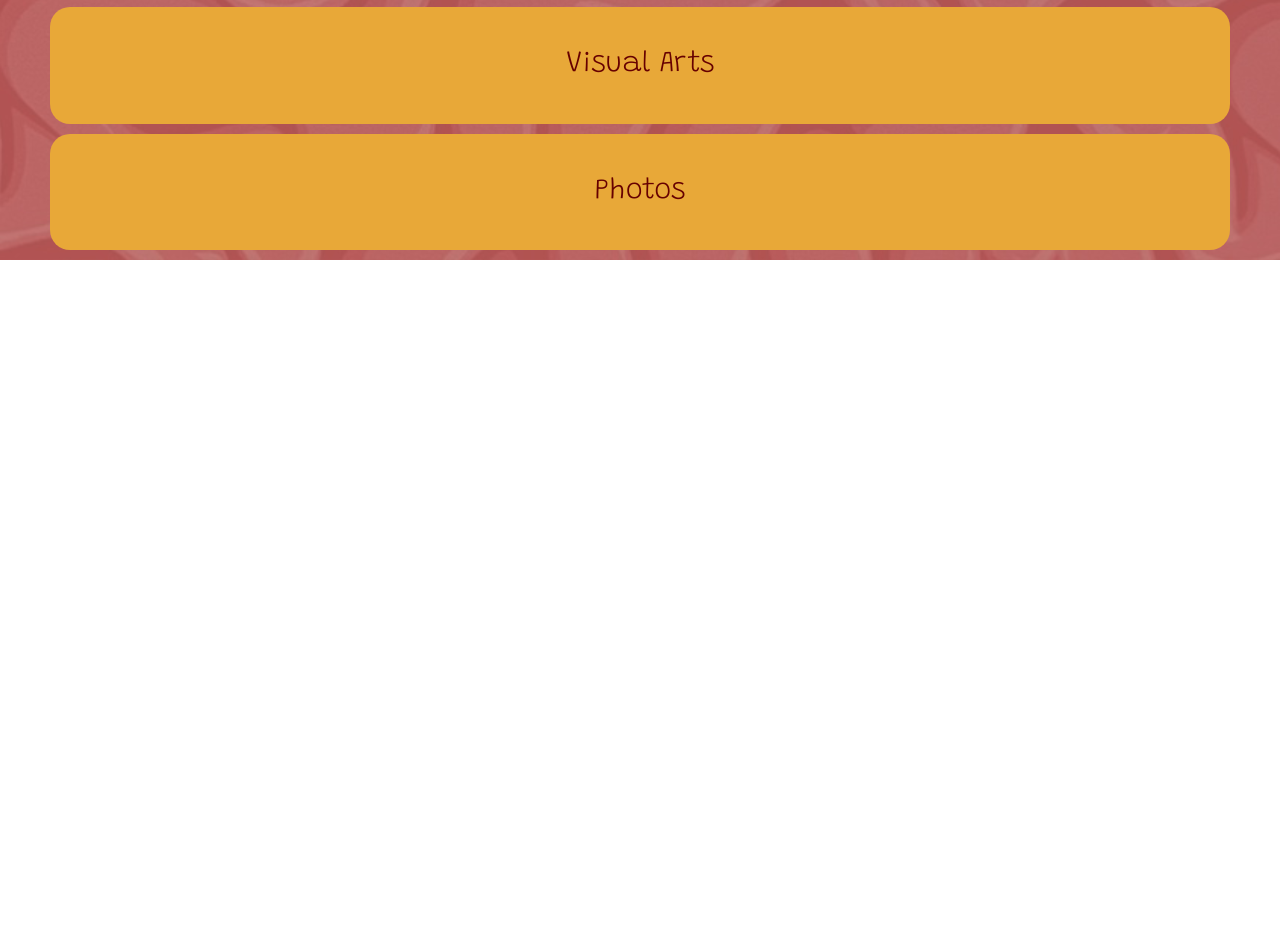
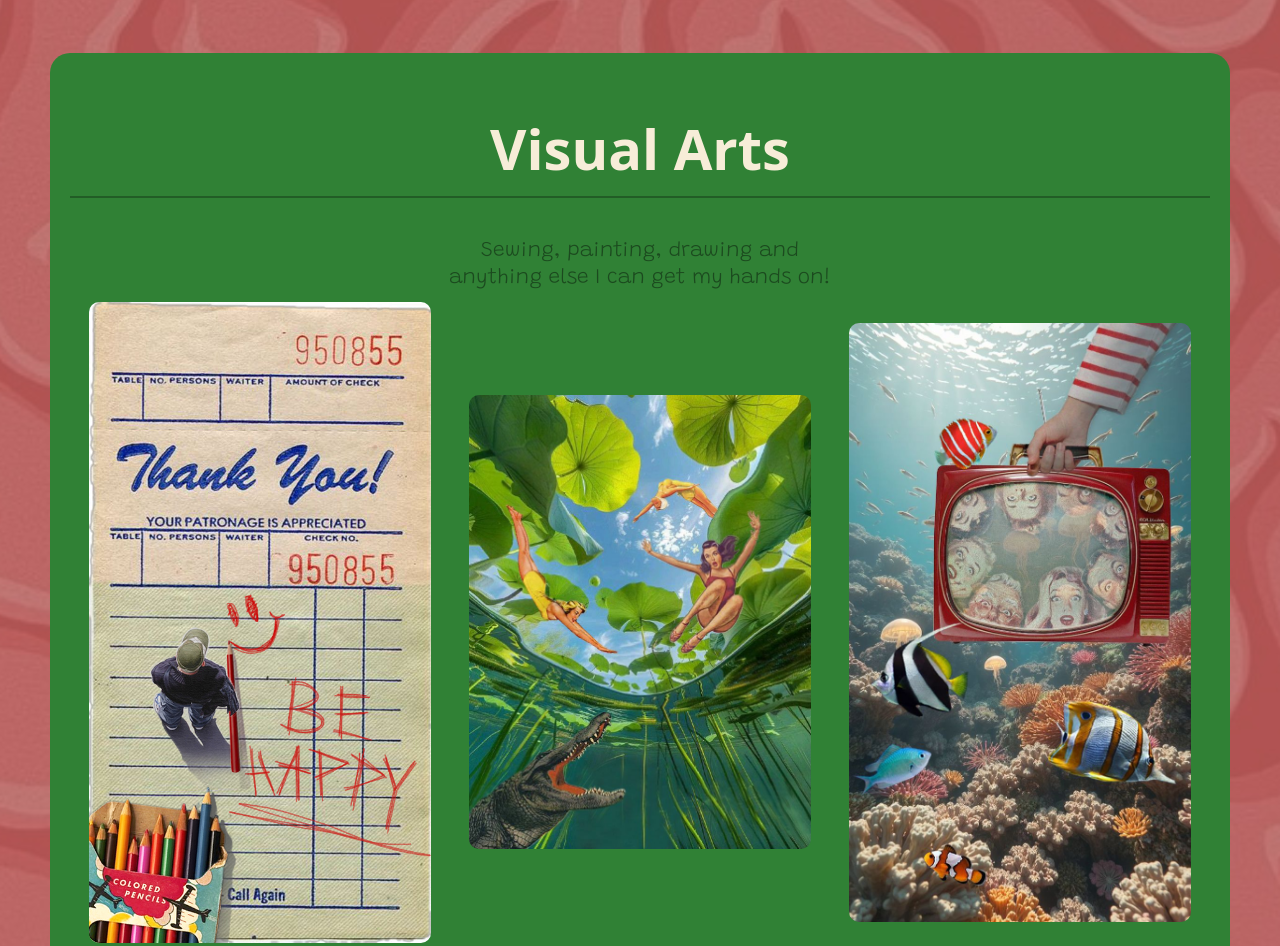
Before and after one commit to ferahfenton/228finalproject, a plain HTML site: page hobbies.html in a window 1280 px wide. Shown: the part 2160-3106 px from the top of the page. Before the commit the page ends 2420 px from the top, so only its background shows below. Drawn offline with Linux system fonts and the light colour scheme; a web font is replaced by a local one.

Commit message:
fixing up visual arts sectio

```diff
--- a/hobbies.html
+++ b/hobbies.html
@@ -4,8 +4,8 @@
   <meta charset="UTF-8">
   <meta name="viewport" content="width=device-width, initial-scale=1.0">
   <link rel="preconnect" href="https://fonts.googleapis.com">
-<link rel="preconnect" href="https://fonts.gstatic.com" crossorigin>
-<link href="https://fonts.googleapis.com/css2?family=Barriecito&family=Bonbon&family=Grandstander:ital,wght@0,100..900;1,100..900&family=Risque&display=swap" rel="stylesheet">
+  <link rel="preconnect" href="https://fonts.gstatic.com" crossorigin>
+  <link href="https://fonts.googleapis.com/css2?family=Barriecito&family=Bonbon&family=Grandstander:ital,wght@0,100..900;1,100..900&family=Kablammo&family=Risque&display=swap" rel="stylesheet">
 
   <title>Ferah's Brain</title>
     <style>
@@ -97,8 +97,8 @@
     }
 
    .button-visual:hover {
-      background-color: #7B5EA7;
-      border: 2px solid #7B5EA7;
+      background-color: #308135;
+      border: 2px solid #308135;
       color: #4d0000;
     }
 
@@ -157,8 +157,7 @@
 
   .gsection-box p {
     font-family: "Grandstander",  cursive;
-    font-optical-sizing: auto;
-    font-weight: 400;
+    font-weight: 200;
     font-style: normal;
     font-size: 1.3em;
     color: #a06c13;
@@ -170,12 +169,44 @@
   }
 
   .vsection-box {
-      background-color: #E8A838;
+      background-color: #308135;
       border-radius: 20px;
       border-width: 300px;
       padding: 20px;
       margin: 10px;
       text-align: center;
+  }
+
+    .vsection-box h2 {
+    font-family: "Kablammo", system-ui;
+    font-weight: 600;
+    font-style: normal;
+    font-size: 3.5em;
+    color: #F7EDD8;
+    border-bottom: 2px solid #225d26;
+    padding-bottom: 20px;
+    margin-bottom: 20px;
+
+  }
+
+  .vsection-box p {
+    font-family: "Grandstander",  cursive;
+    font-weight: 200;
+    font-style: normal;
+    font-size: 1.3em;
+    color: #1c4a1f;
+    padding-top: 20px;
+    padding-bottom: 20;
+    width: 400px;
+    margin: 0 auto;
+    line-height: 1.3em;
+  }
+
+  .vsection-box img {
+    width: 30%;
+    margin: 10px 1.5%;
+    border-radius: 10px;
+    vertical-align: middle;
   }
 
    .psection-box {
@@ -220,13 +251,25 @@
     <img src="apple.jpeg" alt="8-ball apple drawing">
   </div>
 </div>
+  <br>
+  <br>
 
  <div class="vsection-box">
   <div id="visual">
     <h2>Visual Arts</h2>
-    <!-- images go here -->
+    <p>
+      Sewing, painting, drawing and anything else I can get my hands on!
+    </p>
+    <img src="draw.jpg" alt="Tiny man drawing on a thank you card">
+     <img src="jump.jpeg" alt="50's pinups jumping in crocodile infested waters">
+    <img src="fish.jpeg" alt="People fish-watching in an old TV underwater">
+    <img src="cowboy.jpeg" alt="Lone cowboy watching children escape their 80s computer paradise">
+    <img src="beans.jpeg" alt="Car representing me driving straight to coffee, literally, on a monday morning">
+    <img src="apple.jpeg" alt="8-ball apple drawing">
   </div>
 </div>
+<br>
+<br>
 
  <div class="psection-box">
   <div id="photos">
```
